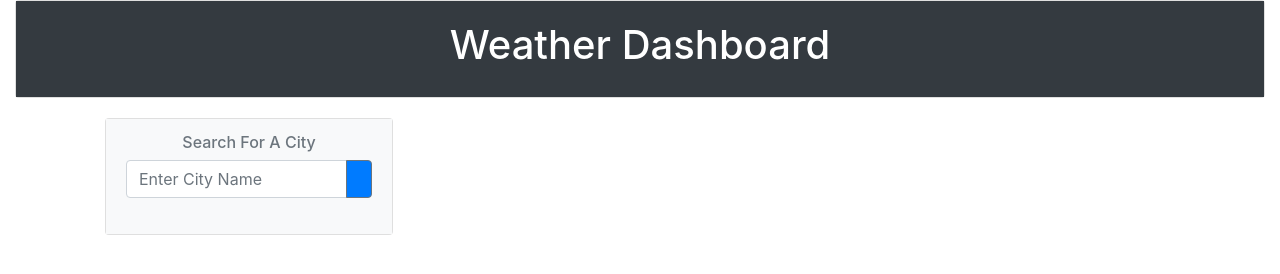
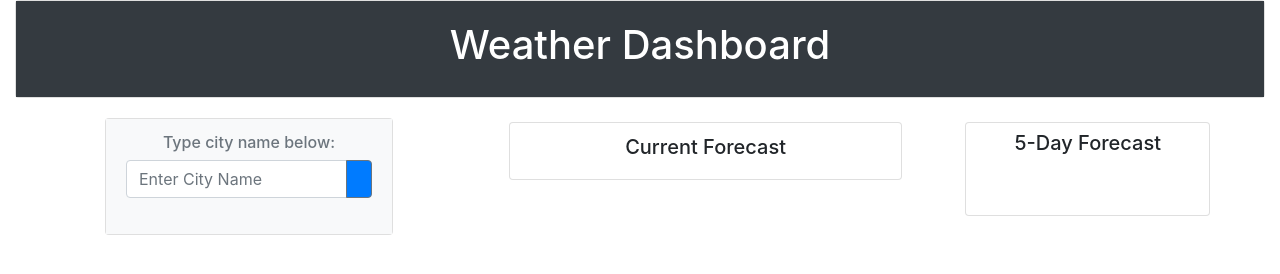
Before and after one commit to lucasmo066/weatherDashboard, a plain HTML site: page index.html in a window 1280 px wide. Drawn offline with nearby package versions, Linux system fonts and the light colour scheme.

Commit message:
added current and 5day forecast containers

```diff
--- a/index.html
+++ b/index.html
@@ -18,16 +18,15 @@
             </div>
         </div>
 
-        <!-- This is a container-->
         <div class="container">
             <div class="row">
                 <div class="col">
+
                     <div class="card-body text-center">
                         <!-- Search input goes here -->
-
                         <div class="card" style="width: 18rem;">
                             <div class="card-body bg-light">
-                                <h6 class="card-subtitle mb-2 text-muted">Search For A City</h6>
+                                <h6 class="card-subtitle mb-2 text-muted">Type city name below:</h6>
                                 <div class="input-group mb-3">
                                     <input type="text" class="form-control searchInput" placeholder="Enter City Name"
                                         aria-label="Recipient's username" aria-describedby="button-addon2">
@@ -44,5 +43,28 @@
                         </div>
                     </div>
                 </div>
+
+                <div class="col mt-4 mr-5">
+                    <div class="card currentCard pb-2 pt-1">
+                        <h5 class="card-title mt-2 text-center">Current Forecast</h5>
+                    </div>
+                </div>
+                <div class="row">
+                    <div class="col mt-4">
+                        <div class="card pb-5 fiveDayCard pl-5">
+                            <!-- Appends 5 day forecast-->
+                            <h5 class="card-title mt-2 mr-5">5-Day Forecast </h5>
+                            <div class="row">
+                                <div class="col fiveDayOne">
+                                </div>
+
+                            </div>
+
+                        </div>
+                    </div>
+                </div>
+            </div>
+        </div>
+    </div>
 </body>
 </html>
```
